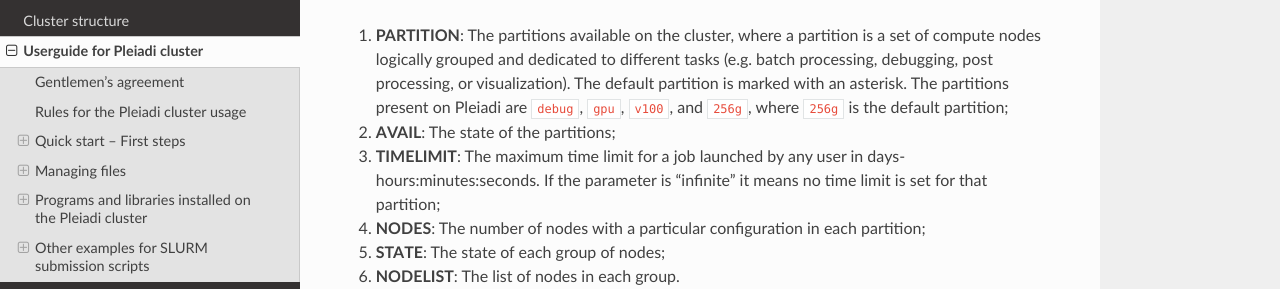
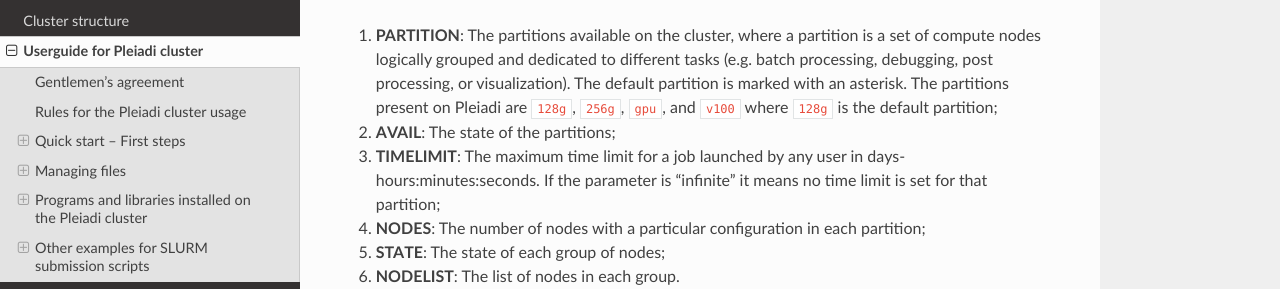
Before and after one commit to fvitello/pleiadi-doc, a Sphinx documentation site: the page built from docs/quickstart/index.rst, in a window 1280 px wide and 900 px high, scrolled down 5330 px. Shown: the part 160-449 px from the top of the window. Built offline with Sphinx 7.4.7 and the Read the Docs theme 2.0.0, drawn with Linux system fonts in a browser that asks for light colours; pages that are not in the unit, such as notebooks, are missing from menus.

Commit message:
Update index.rst

```diff
--- a/docs/quickstart/index.rst
+++ b/docs/quickstart/index.rst
@@ -131,7 +131,7 @@
 
 The ``sinfo`` command provides information about:
 
-#. **PARTITION**: The partitions available on the cluster, where a partition is a set of compute nodes logically grouped and dedicated to different tasks (e.g. batch processing, debugging, post processing, or visualization). The default partition is marked with an asterisk. The partitions present on Pleiadi are ``debug``, ``gpu``, ``v100``, and ``256g``, where ``256g`` is the default partition;
+#. **PARTITION**: The partitions available on the cluster, where a partition is a set of compute nodes logically grouped and dedicated to different tasks (e.g. batch processing, debugging, post processing, or visualization). The default partition is marked with an asterisk. The partitions present on Pleiadi are ``128g``, ``256g``, ``gpu``, and ``v100`` where ``128g`` is the default partition;
 #. **AVAIL**: The state of the partitions;
 #. **TIMELIMIT**: The maximum time limit for a job launched by any user in days-hours:minutes:seconds. If the parameter is “infinite” it means no time limit is set for that partition;
 #. **NODES**: The number of nodes with a particular configuration in each partition;
```
